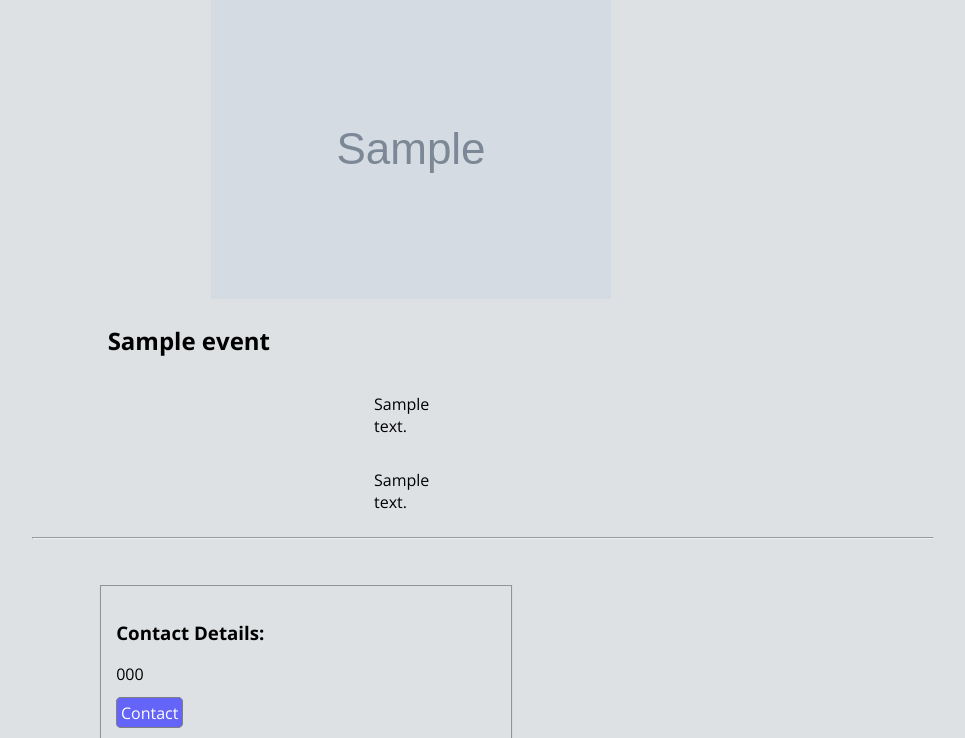
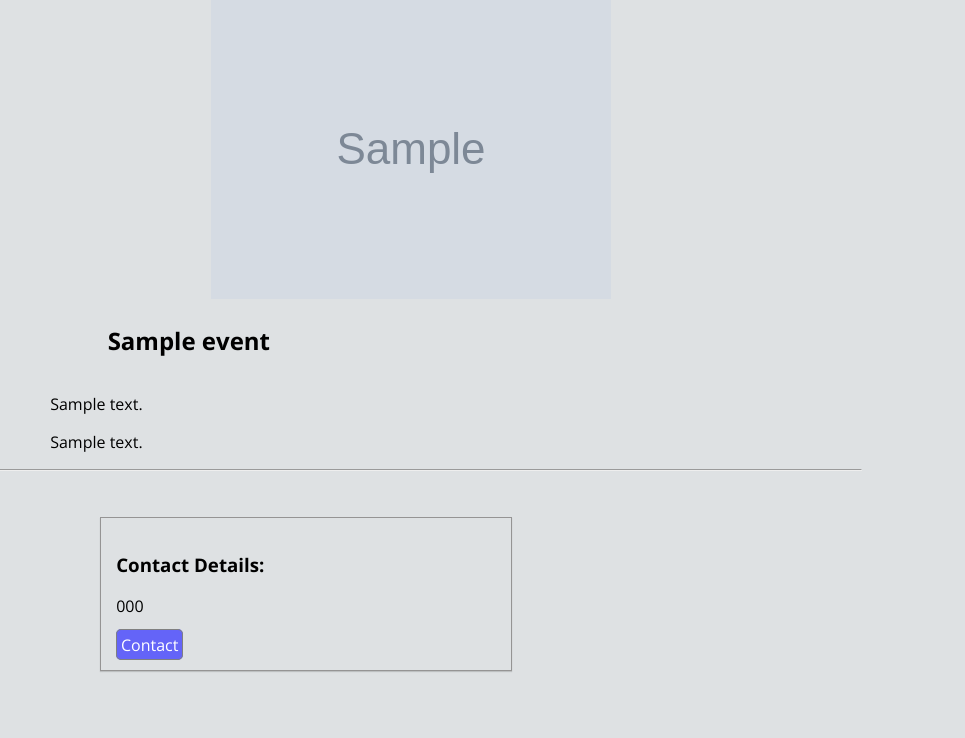
Before and after one commit to astopaal/erasmus-website, a PHP site: page /eventdetail.php?id=1 in a window 1280 px wide. Shown: the part 191-929 px from the top of the page, without its empty margins (229-1194 px from the left). Run offline with PHP 8.4, Linux system fonts and the light colour scheme; tables that the repository leaves empty or names only in its code hold one stand-in row (values such as "Sample post"); grey boxes marked "Sample" are stand-in pictures; data that the repository does not hold is empty.

Commit message:
events desc is fixed

```diff
--- a/assets/styles/eventdetail.css
+++ b/assets/styles/eventdetail.css
@@ -23,6 +23,10 @@
 .event-title-h2 {
     padding-left: 10%;
     margin-right: auto;
+}
+
+.event-desc-box {
+    margin: right 0;
 }
 
 .event-desc p{
--- a/eventdetail.php
+++ b/eventdetail.php
@@ -50,6 +50,7 @@ $headerResult = $headerResults['0']
         <h2 class="event-title-h2">
             <?php echo $result['title'] ?>
         </h2>
+      <div class="event-desc-box">
         <div class="event-desc">
             <p>
                 <?php echo $result['description'] ?>
@@ -61,6 +62,7 @@ $headerResult = $headerResults['0']
             </p>
         </div>
         <hr style="width: 900px;" />
+        </div>
         <div class="contact-field">
 
             <h3>Contact Details: </h3>
--- a/videodetail.php
+++ b/videodetail.php
@@ -1,4 +1,4 @@
-<!DOCTYPE html>
+/<!DOCTYPE html>
 <html lang="en">
 
 <div class="header-wrapper">
```
